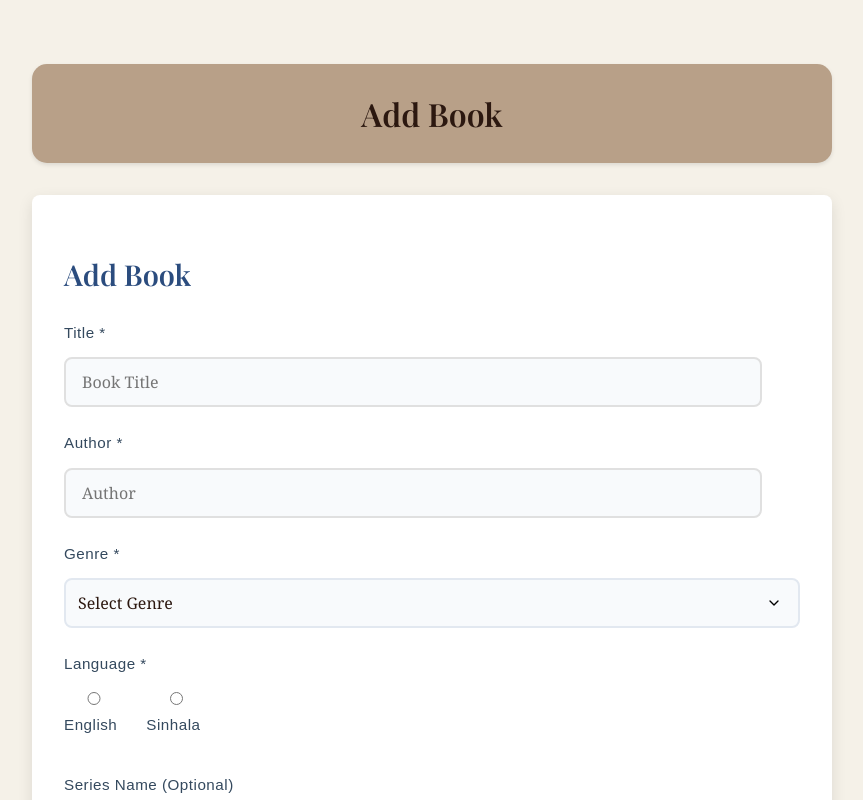
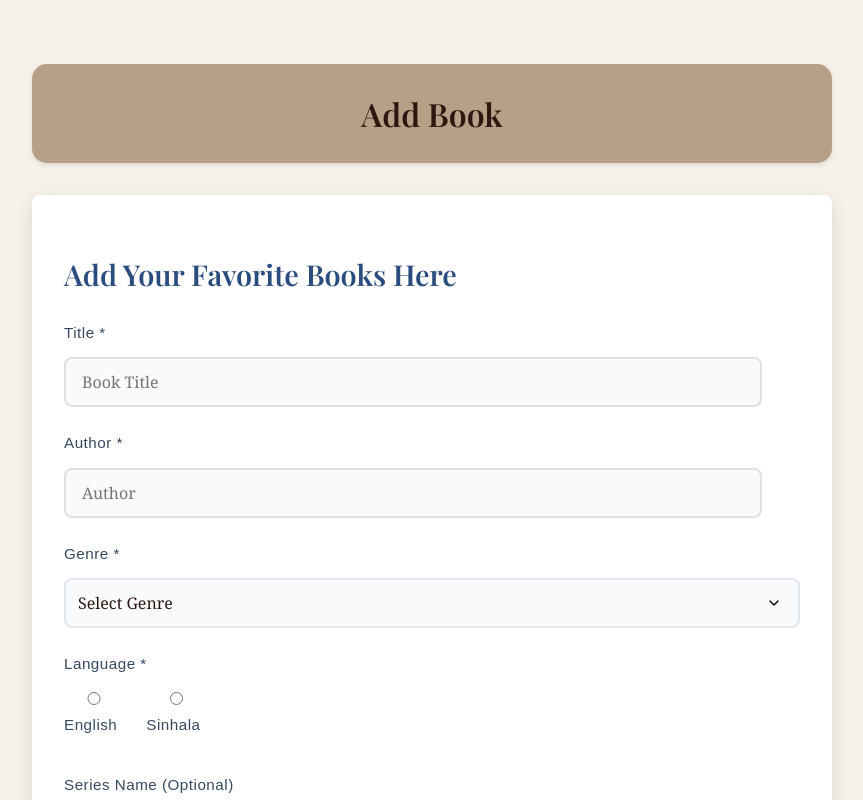
Before and after one commit to PabasaraJay/book-reading-tracker, a React (Create React App) app: page /add-book in a window 1280 px wide. Shown: the top 800 px of the page, without its empty margins (208-1071 px from the left). Built offline with nearby package versions, Linux system fonts and the light colour scheme; sample sign-in values are in the browser's storage.

Commit message:
Update AddBook component header text for clarity and enhance Login styles with border radius for improved aesthetics.

```diff
--- a/src/components/AddBook.js
+++ b/src/components/AddBook.js
@@ -186,7 +186,7 @@ const AddBook = () => {
     <div className="add-book-ui">
       <Banner title="Add Book" />
       <div className="form-card">
-        <h2>{editingBook ? 'Edit Book' : 'Add Book'}</h2>
+        <h2>{editingBook ? 'Edit Book' : 'Add Your Favorite Books Here'}</h2>
 
         <div className="form-group">
           <label>Title *</label>
--- a/src/components/Login.css
+++ b/src/components/Login.css
@@ -7,6 +7,7 @@
   background-size: cover;
   background-position: center;
   background-repeat: no-repeat;
+  border-radius: 10px;
 }
 
 .login-box {
```
